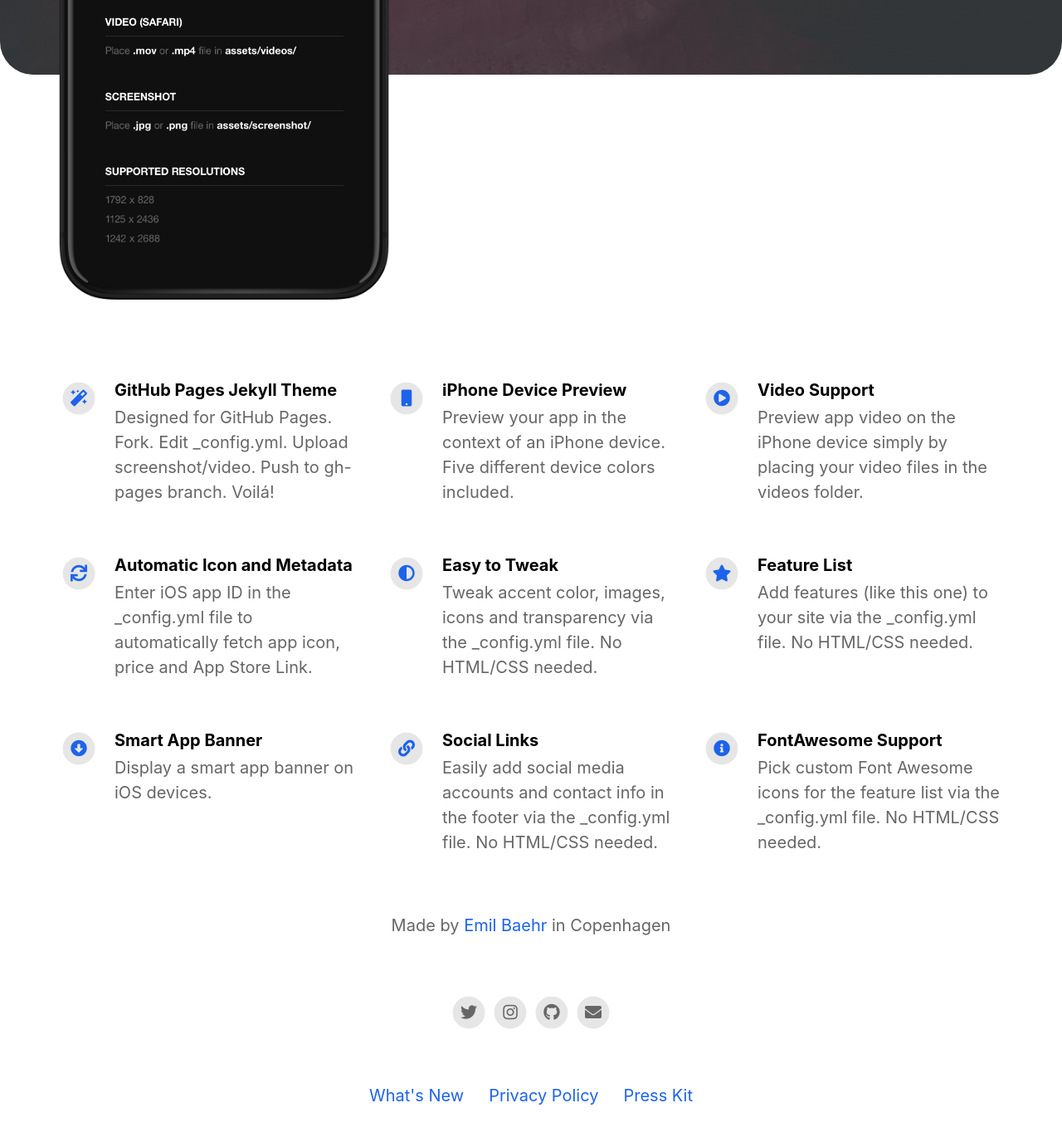
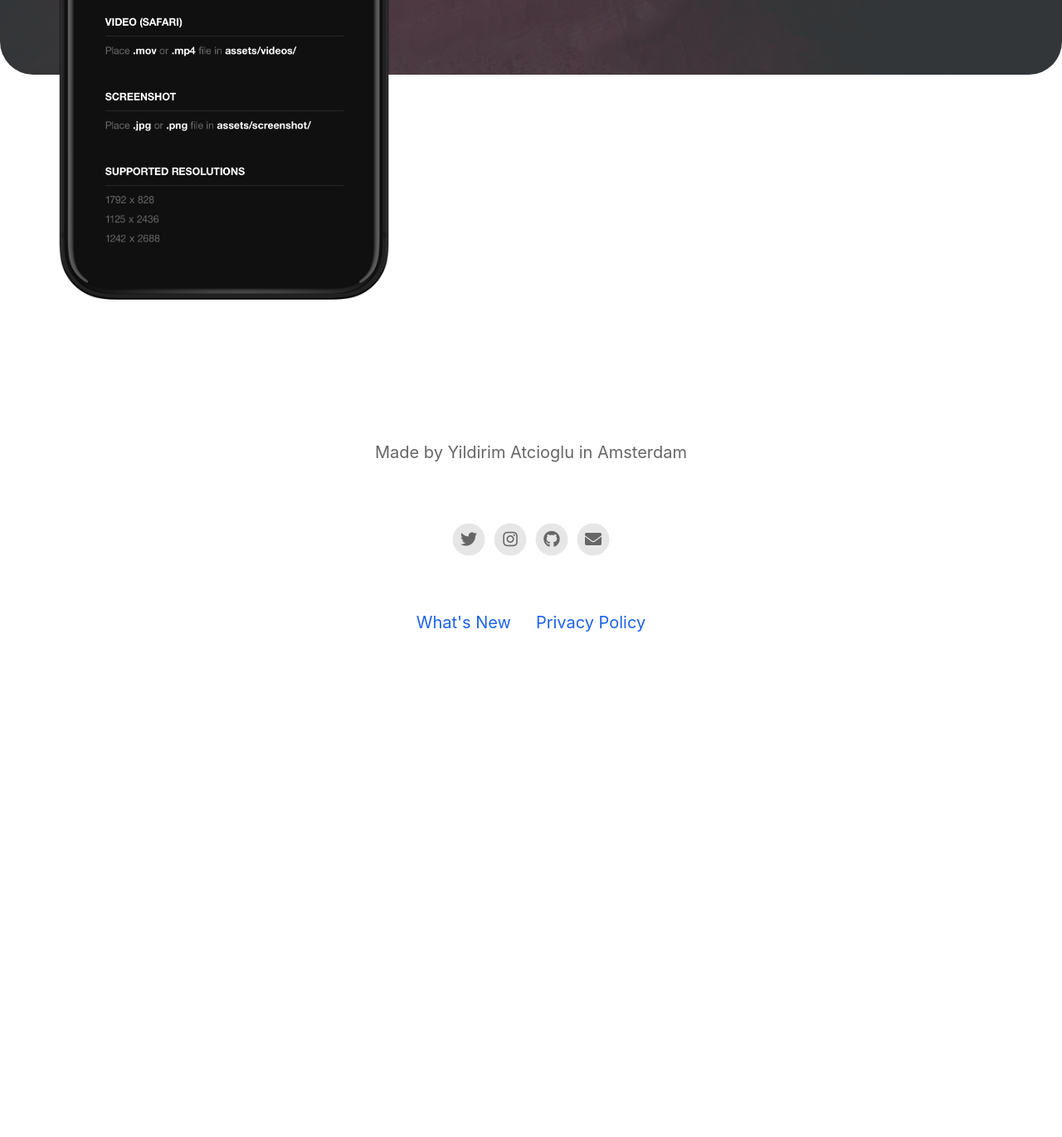
Before and after one commit to yildirimatcioglu/tikprofile-landing, a Jekyll site: the page built from index.html, in a window 1280 px wide and 1400 px high, scrolled down 624 px. Shown: the top 1370 px of the window at 83% size. Built offline with Jekyll 4.4.1, drawn with Linux system fonts in a browser that asks for light colours; nearby versions of some CDN libraries; after the commit the page ends 1454 px from its top, so only the background shows below that.

Commit message:
Update _config.yml

```diff
--- a/_config.yml
+++ b/_config.yml
@@ -2,12 +2,12 @@
 page_title                                :                                           # Automatically populates with app name if not set and if iOS app ID is set. Otherwise enter manually.
 
 # App Info
-ios_app_id                                : 1234793120                                # Required. Enter iOS app ID to automatically populate name, price and icons (e.g. 718043190).
+ios_app_id                                : 6447790314                                # Required. Enter iOS app ID to automatically populate name, price and icons (e.g. 718043190).
 ios_app_country                           : us                                        # Required outside USA. Enter 2 letter country code as in https://en.wikipedia.org/wiki/ISO_3166-1_alpha-2
 
 appstore_link                             :                                           # Automatically populates if not set and if iOS app ID is set. Otherwise enter manually.
 playstore_link                            :                                           # Enter Google Play Store URL.
-presskit_download_link                    : https://emilbaehr.com                                          # Enter a link to downloadable file or (e.g. public Dropbox link to a .zip file).
+presskit_download_link                    :                                         # Enter a link to downloadable file or (e.g. public Dropbox link to a .zip file).
                                                                                       # Or upload your press kit file to assets and set path accordingly (e.g. "assets/your_press_kit.zip").
 
 app_icon                                  : # assets/appicon.png                      # Automatically populates if not set and if iOS app ID is set.  Otherwise enter path to icon file manually.
@@ -20,61 +20,20 @@ enable_smart_app_banner                   : true
 
 
 # Information About Yourself
-your_name                                 : Emil Baehr
-your_link                                 : https://emilbaehr.com
-your_city                                 : Copenhagen
-email_address                             : emil.baehr@gmail.com
+your_name                                 : Yildirim Atcioglu
+your_link                                 :
+your_city                                 : Amsterdam
+email_address                             : yildirim.atcioglu@icloud.com
 facebook_username                         :
-instagram_username                        : ebaehr
-twitter_username                          : ebaehr
-github_username                           : emilbaehr
+instagram_username                        : yildirimatcioglu
+twitter_username                          : Wixvii
+github_username                           : yildirimatcioglu
 youtube_username                          :
 
 
 
 # Feature List                            Edit, add or remove features to be presented.
 features                                  :
-
-  - title                                 : GitHub Pages Jekyll Theme
-    description                           : Designed for GitHub Pages. Fork. Edit _config.yml. Upload screenshot/video. Push to gh-pages branch. Voilá!
-    fontawesome_icon_name                 : magic
-
-  - title                                 : iPhone Device Preview
-    description                           : Preview your app in the context of an iPhone device. Five different device colors included.
-    fontawesome_icon_name                 : mobile
-
-  - title                                 : Video Support
-    description                           : Preview app video on the iPhone device simply by placing your video files in the videos folder.
-    fontawesome_icon_name                 : play-circle
-
-  - title                                 : Automatic Icon and Metadata
-    description                           : Enter iOS app ID in the _config.yml file to automatically fetch app icon, price and App Store Link.
-    fontawesome_icon_name                 : sync
-
-  - title                                 : Easy to Tweak
-    description                           : Tweak accent color, images, icons and transparency via the _config.yml file. No HTML/CSS needed.
-    fontawesome_icon_name                 : adjust
-
-  - title                                 : Feature List
-    description                           : Add features (like this one) to your site via the _config.yml file. No HTML/CSS needed.
-    fontawesome_icon_name                 : star
-
-  - title                                 : Smart App Banner
-    description                           : Display a smart app banner on iOS devices.
-    fontawesome_icon_name                 : arrow-alt-circle-down
-
-  - title                                 : Social Links
-    description                           : Easily add social media accounts and contact info in the footer via the _config.yml file. No HTML/CSS needed.
-    fontawesome_icon_name                 : link
-
-  - title                                 : FontAwesome Support
-    description                           : Pick custom Font Awesome icons for the feature list via the _config.yml file. No HTML/CSS needed.
-    fontawesome_icon_name                 : info-circle
-
-  - title                                 : # New Feature Title
-    description                           : # New Feature Description
-    fontawesome_icon_name                 : # Enter Font Awesome icon name (e.g. star). Find icons on fontawesome.com/icons.
-
 
 
 # Theme Settings
```
